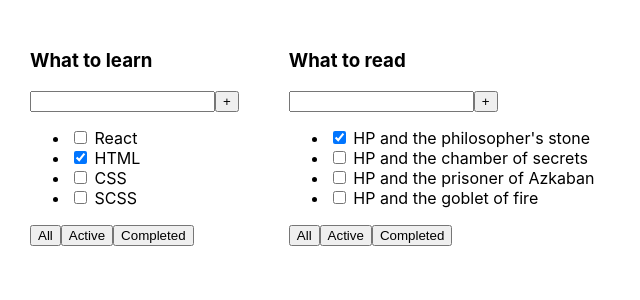
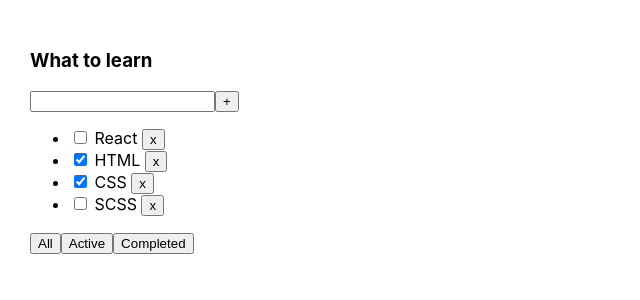
Before and after one commit to alexkarunny/react_todolist, a React (Create React App) app: page / in a window 1280 px wide. Shown: the top 300 px of the page, without its empty margins (0-640 px from the left). Built offline with nearby package versions, Linux system fonts and the light colour scheme.

Commit message:
02_props

```diff
--- a/src/App.tsx
+++ b/src/App.tsx
@@ -1,4 +1,4 @@
-import React from 'react';
+import React, {useState} from 'react';
 import {Todolist} from './components/Todolist';
 import './App.css'
 
@@ -8,25 +8,46 @@
     isDone: boolean
 }
 
+export type FilterType = 'all' | 'active' | 'completed'
+
 export function App() {
 
-    const tasks1 = [
+    let [tasks, setTasks] = useState<TaskType[]>([
         {id: 1, title: 'React', isDone: false},
         {id: 2, title: 'HTML', isDone: true},
-        {id: 3, title: 'CSS', isDone: false},
+        {id: 3, title: 'CSS', isDone: true},
         {id: 4, title: 'SCSS', isDone: false},
-    ]
+    ])
 
-    const tasks2 = [
-        {id: 1, title: 'HP and the philosopher\'s stone', isDone: true},
-        {id: 2, title: 'HP and the chamber of secrets', isDone: false},
-        {id: 3, title: 'HP and the prisoner of Azkaban', isDone: false},
-        {id: 4, title: 'HP and the goblet of fire', isDone: false},
-    ]
+    let [filter, setFilter] = useState<FilterType>('all')
+
+
+    const removeTask = (id: number) => {
+        setTasks(tasks.filter(t => t.id !== id))
+    }
+
+    const changeFilter = (filter: FilterType) => {
+        setFilter(filter)
+    }
+
+    let tasksForTodolist: TaskType[] = []
+
+    switch (filter) {
+        case 'all':
+            tasksForTodolist = tasks
+            break;
+        case 'active' :
+            tasksForTodolist = tasks.filter(t => !t.isDone);
+            break
+        case 'completed':
+            tasksForTodolist = tasks.filter(t => t.isDone);
+            break
+    }
+
     return (
         <div className={'App'}>
-            <Todolist title={'What to learn'} tasks={tasks1}/>
-            <Todolist title={'What to read'} tasks={tasks2}/>
+            <Todolist title={'What to learn'} tasks={tasksForTodolist} removeTask={removeTask}
+                      changeFilter={changeFilter}/>
         </div>
     );
 }
--- a/src/components/Todolist.tsx
+++ b/src/components/Todolist.tsx
@@ -1,12 +1,22 @@
 import React from 'react';
-import {TaskType} from '../App';
+import {FilterType, TaskType} from '../App';
 
 type TodolistPropsType = {
     title: string
     tasks: TaskType[]
+    removeTask: (id: number) => void
+    changeFilter: (filter: FilterType) => void
 }
 
 export function Todolist(props: TodolistPropsType) {
+
+    const removeTaskHandler = (id: number) => {
+        props.removeTask(id)
+    }
+
+    const changeFilterHandler = (filter: FilterType) => {
+        props.changeFilter(filter)
+    }
 
     return (
         <div>
@@ -16,15 +26,19 @@
                 <button>+</button>
             </div>
             <ul>
-                <li><input type="checkbox" checked={props.tasks[0].isDone}/> <span>{props.tasks[0].title}</span></li>
-                <li><input type="checkbox" checked={props.tasks[1].isDone}/> <span>{props.tasks[1].title}</span></li>
-                <li><input type="checkbox" checked={props.tasks[2].isDone}/> <span>{props.tasks[2].title}</span></li>
-                <li><input type="checkbox" checked={props.tasks[3].isDone}/> <span>{props.tasks[3].title}</span></li>
+
+                {props.tasks.map(t => <li key={t.id}>
+                    <input type="checkbox" checked={t.isDone} onChange={() => {
+                    }}/> <span>{t.title} </span>
+                    <button onClick={() => removeTaskHandler(t.id)}>x</button>
+                </li>)
+                }
+
             </ul>
             <div>
-                <button>All</button>
-                <button>Active</button>
-                <button>Completed</button>
+                <button onClick={() => changeFilterHandler('all')}>All</button>
+                <button onClick={() => changeFilterHandler('active')}>Active</button>
+                <button onClick={() => changeFilterHandler('completed')}>Completed</button>
             </div>
         </div>
     )
```
Also changed, not shown: 1 other file (tests, documents, lock files or other folders).
